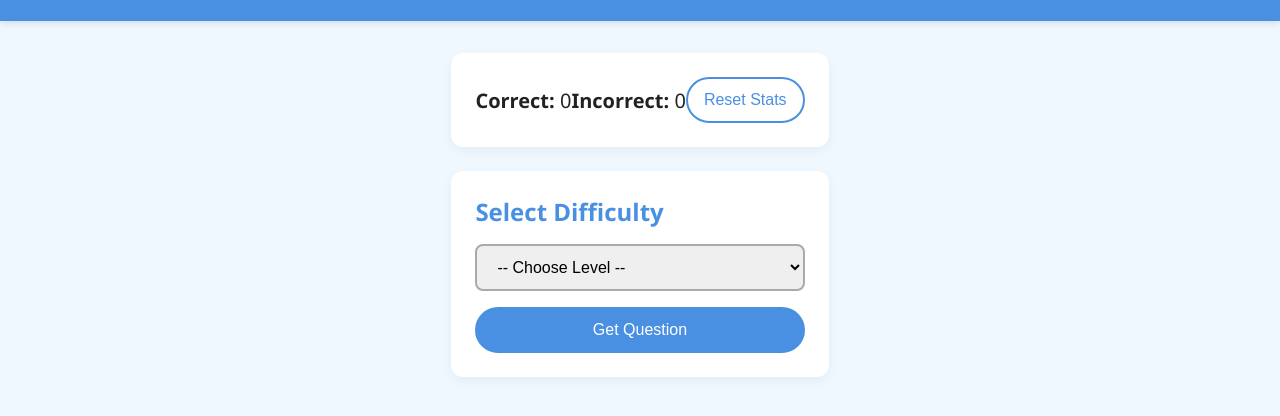
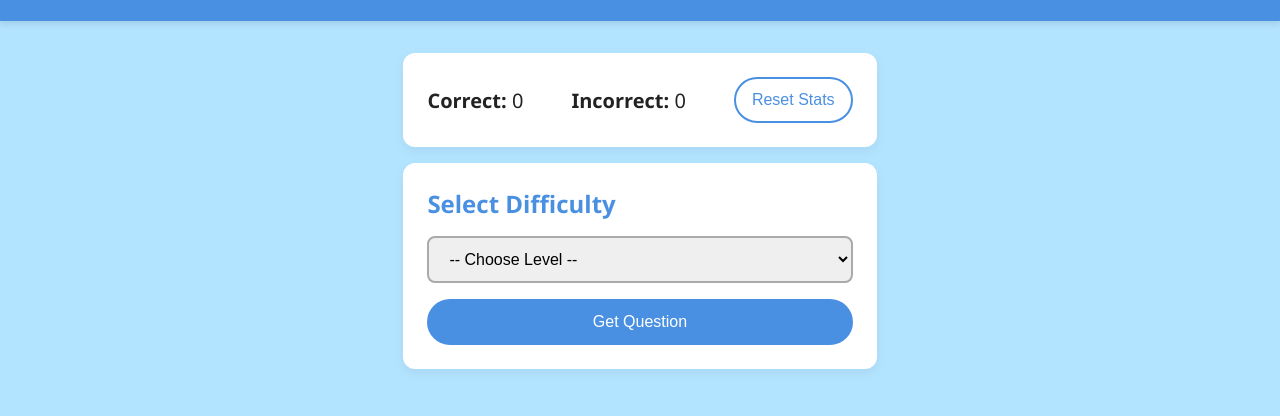
Before and after one commit to subhamnaththapa/mtm6302-capstone-subhamnaththapa, a plain HTML site: page index.html in a window 1280 px wide. Shown: the part 82-498 px from the top of the page. Drawn offline with Linux system fonts and the light colour scheme.

Commit message:
Completes rge assignment

```diff
--- a/style.css
+++ b/style.css
@@ -2,7 +2,7 @@
 * { margin:0; padding:0; box-sizing:border-box; }
 body {
   font-family: 'Segoe UI', Tahoma, sans-serif;
-  background: #F0F8FF;
+  background: #B2E3FF;
   color: #222;
   display: flex; flex-direction: column;
   min-height: 100vh;
@@ -37,13 +37,18 @@ header h1 {
 }
 .stats-card {
   display: flex;
-  justify-content: space-between;
+  justify-content: flex-start;
   align-items: center;
+  gap: 2rem;
+  margin-bottom: 1rem;
 }
 .stats-card div {
   font-size: 1.25rem;
+  margin-right: 1rem; /* Space between stats */
 }
-
+.stats-card button {
+  margin-left: auto; /* Push button to the right */
+}
 /* Section headings */
 h2 {
   font-size: 1.5rem;
```
